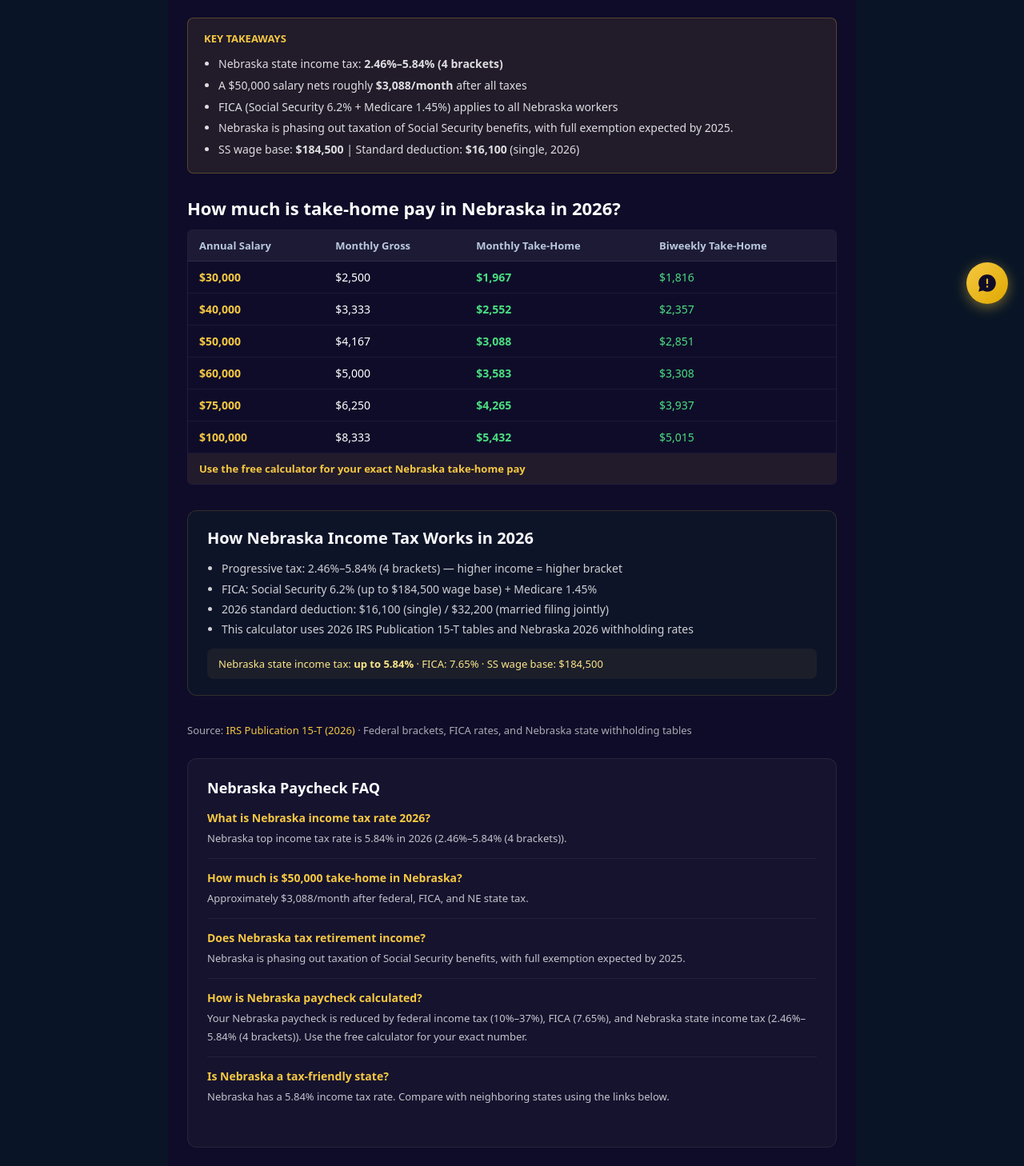
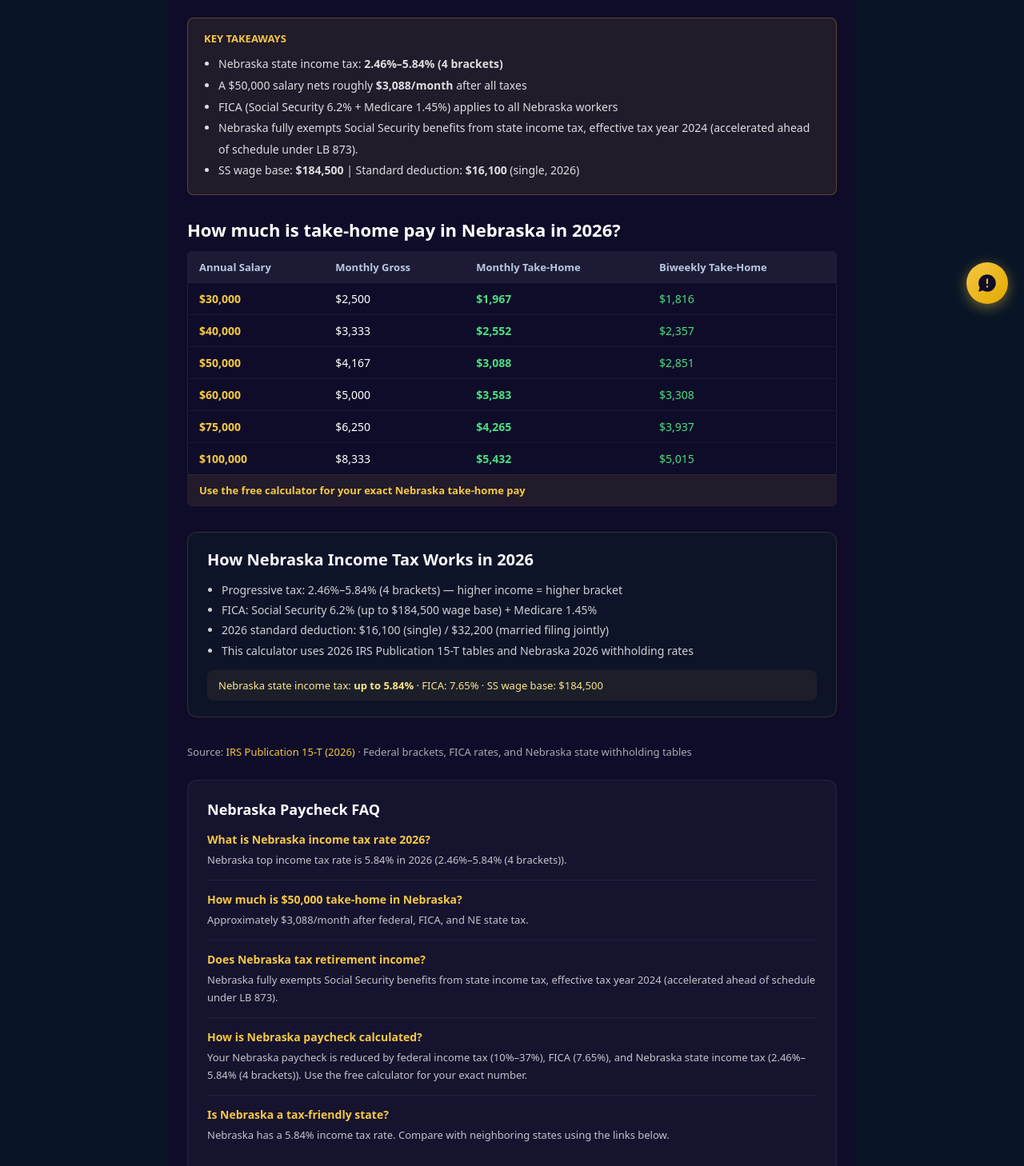
Before and after one commit to devqrcraft-ui/privatepaycheck, a Next.js app: page /nebraska-paycheck-calculator in a window 1280 px wide. Shown: the part 400-1858 px from the top of the page at 80% size. Built offline with nearby package versions, Linux system fonts and the light colour scheme.

Commit message:
fix: correct stale Social Security exemption dates for Nebraska (fully exempt since 2024, not 'expected 2025') and West Virginia (phase-out completed 2026, not ongoing)

```diff
--- a/src/app/nebraska-paycheck-calculator/page.tsx
+++ b/src/app/nebraska-paycheck-calculator/page.tsx
@@ -11,7 +11,7 @@ export const metadata: Metadata = {
 export default function Page() {
   return (
     <main style={{ maxWidth:860, margin:'0 auto', padding:'48px 24px', fontFamily:'system-ui,sans-serif', background:'#0f0c29', minHeight:'100vh', color:'white' }}>
-      <script type="application/ld+json" dangerouslySetInnerHTML={{ __html: '{"@context":"https://schema.org","@type":"FAQPage","mainEntity":[{"@type":"Question","name":"What is Nebraska income tax rate 2026?","acceptedAnswer":{"@type":"Answer","text":"Nebraska top income tax rate is 5.84% in 2026 (2.46%–5.84% (4 brackets))."}},{"@type":"Question","name":"How much is $50,000 take-home in Nebraska?","acceptedAnswer":{"@type":"Answer","text":"Approximately $3,088/month after federal, FICA, and NE state tax."}},{"@type":"Question","name":"Does Nebraska tax retirement income?","acceptedAnswer":{"@type":"Answer","text":"Nebraska is phasing out taxation of Social Security benefits, with full exemption expected by 2025."}},{"@type":"Question","name":"How is Nebraska paycheck calculated?","acceptedAnswer":{"@type":"Answer","text":"Your Nebraska paycheck is reduced by federal income tax (10%–37%), FICA (7.65%), and Nebraska state income tax (2.46%–5.84% (4 brackets)). Use the free calculator for your exact number."}},{"@type":"Question","name":"Is Nebraska a tax-friendly state?","acceptedAnswer":{"@type":"Answer","text":"Nebraska has a 5.84% income tax rate. Compare with neighboring states using the links below."}}]}' }} />
+      <script type="application/ld+json" dangerouslySetInnerHTML={{ __html: '{"@context":"https://schema.org","@type":"FAQPage","mainEntity":[{"@type":"Question","name":"What is Nebraska income tax rate 2026?","acceptedAnswer":{"@type":"Answer","text":"Nebraska top income tax rate is 5.84% in 2026 (2.46%–5.84% (4 brackets))."}},{"@type":"Question","name":"How much is $50,000 take-home in Nebraska?","acceptedAnswer":{"@type":"Answer","text":"Approximately $3,088/month after federal, FICA, and NE state tax."}},{"@type":"Question","name":"Does Nebraska tax retirement income?","acceptedAnswer":{"@type":"Answer","text":"Nebraska fully exempts Social Security benefits from state income tax, effective tax year 2024 (accelerated ahead of schedule under LB 873)."}},{"@type":"Question","name":"How is Nebraska paycheck calculated?","acceptedAnswer":{"@type":"Answer","text":"Your Nebraska paycheck is reduced by federal income tax (10%–37%), FICA (7.65%), and Nebraska state income tax (2.46%–5.84% (4 brackets)). Use the free calculator for your exact number."}},{"@type":"Question","name":"Is Nebraska a tax-friendly state?","acceptedAnswer":{"@type":"Answer","text":"Nebraska has a 5.84% income tax rate. Compare with neighboring states using the links below."}}]}' }} />
       <script type="application/ld+json" dangerouslySetInnerHTML={{ __html: '{"@context":"https://schema.org","@type":"BreadcrumbList","itemListElement":[{"@type":"ListItem","position":1,"name":"Home","item":"https://www.privatepaycheck.com"},{"@type":"ListItem","position":2,"name":"Nebraska Paycheck Calculator","item":"https://www.privatepaycheck.com/nebraska-paycheck-calculator"}]}' }} />
       <script type="application/ld+json" dangerouslySetInnerHTML={{ __html: '{"@context":"https://schema.org","@type":"BlogPosting","headline":"Nebraska Paycheck Calculator 2026","datePublished":"2026-05-15","dateModified":"2026-06-01","author":{"@type":"Person","name":"Ethan Blake"},"reviewedBy":{"@type":"Person","name":"Ethan Blake"},"publisher":{"@type":"Organization","name":"PrivatePaycheck"},"mainEntityOfPage":"https://www.privatepaycheck.com/nebraska-paycheck-calculator"}' }} />
 
@@ -37,7 +37,7 @@ export default function Page() {
           <li>Nebraska state income tax: <strong>2.46%–5.84% (4 brackets)</strong></li>
           <li>A $50,000 salary nets roughly <strong>$3,088/month</strong> after all taxes</li>
           <li>FICA (Social Security 6.2% + Medicare 1.45%) applies to all Nebraska workers</li>
-          <li>Nebraska is phasing out taxation of Social Security benefits, with full exemption expected by 2025.</li>
+          <li>Nebraska fully exempts Social Security benefits from state income tax, effective tax year 2024 (accelerated ahead of schedule under LB 873).</li>
           <li>SS wage base: <strong>$184,500</strong> | Standard deduction: <strong>$16,100</strong> (single, 2026)</li>
         </ul>
       </div>
@@ -129,7 +129,7 @@ export default function Page() {
           </div>
           <div style={{ marginBottom:'14px', paddingBottom:'14px', borderBottom: '1px solid rgba(255,255,255,0.06)' }}>
             <h3 style={{ fontSize:'14px', fontWeight:700, marginBottom:'5px', color:'#F5C842' }}>Does Nebraska tax retirement income?</h3>
-            <p style={{ fontSize:'13px', color:'rgba(255,255,255,0.75)', lineHeight:1.7, margin:0 }}>Nebraska is phasing out taxation of Social Security benefits, with full exemption expected by 2025.</p>
+            <p style={{ fontSize:'13px', color:'rgba(255,255,255,0.75)', lineHeight:1.7, margin:0 }}>Nebraska fully exempts Social Security benefits from state income tax, effective tax year 2024 (accelerated ahead of schedule under LB 873).</p>
           </div>
           <div style={{ marginBottom:'14px', paddingBottom:'14px', borderBottom: '1px solid rgba(255,255,255,0.06)' }}>
             <h3 style={{ fontSize:'14px', fontWeight:700, marginBottom:'5px', color:'#F5C842' }}>How is Nebraska paycheck calculated?</h3>
--- a/src/app/west-virginia-paycheck-calculator/page.tsx
+++ b/src/app/west-virginia-paycheck-calculator/page.tsx
@@ -11,7 +11,7 @@ export const metadata: Metadata = {
 export default function Page() {
   return (
     <main style={{ maxWidth:860, margin:'0 auto', padding:'48px 24px', fontFamily:'system-ui,sans-serif', background:'#0f0c29', minHeight:'100vh', color:'white' }}>
-      <script type="application/ld+json" dangerouslySetInnerHTML={{ __html: '{"@context":"https://schema.org","@type":"FAQPage","mainEntity":[{"@type":"Question","name":"What is West Virginia income tax rate 2026?","acceptedAnswer":{"@type":"Answer","text":"West Virginia top income tax rate is 6.5% in 2026 (2.36%–5.12% (5 brackets))."}},{"@type":"Question","name":"How much is $50,000 take-home in West Virginia?","acceptedAnswer":{"@type":"Answer","text":"Approximately $3,065/month after federal, FICA, and WV state tax."}},{"@type":"Question","name":"Does West Virginia tax retirement income?","acceptedAnswer":{"@type":"Answer","text":"West Virginia is phasing out taxation of Social Security benefits, with a 35% exemption in 2024 growing to 100% by 2026."}},{"@type":"Question","name":"How is West Virginia paycheck calculated?","acceptedAnswer":{"@type":"Answer","text":"Your West Virginia paycheck is reduced by federal income tax (10%–37%), FICA (7.65%), and West Virginia state income tax (2.36%–5.12% (5 brackets)). Use the free calculator for your exact number."}},{"@type":"Question","name":"Is West Virginia a tax-friendly state?","acceptedAnswer":{"@type":"Answer","text":"West Virginia has a 6.5% income tax rate. Compare with neighboring states using the links below."}}]}' }} />
+      <script type="application/ld+json" dangerouslySetInnerHTML={{ __html: '{"@context":"https://schema.org","@type":"FAQPage","mainEntity":[{"@type":"Question","name":"What is West Virginia income tax rate 2026?","acceptedAnswer":{"@type":"Answer","text":"West Virginia top income tax rate is 6.5% in 2026 (2.36%–5.12% (5 brackets))."}},{"@type":"Question","name":"How much is $50,000 take-home in West Virginia?","acceptedAnswer":{"@type":"Answer","text":"Approximately $3,065/month after federal, FICA, and WV state tax."}},{"@type":"Question","name":"Does West Virginia tax retirement income?","acceptedAnswer":{"@type":"Answer","text":"West Virginia completed its 3-year phase-out of Social Security taxation in 2026 — benefits are now 100% exempt from state tax (35% in 2024, 65% in 2025, 100% in 2026)."}},{"@type":"Question","name":"How is West Virginia paycheck calculated?","acceptedAnswer":{"@type":"Answer","text":"Your West Virginia paycheck is reduced by federal income tax (10%–37%), FICA (7.65%), and West Virginia state income tax (2.36%–5.12% (5 brackets)). Use the free calculator for your exact number."}},{"@type":"Question","name":"Is West Virginia a tax-friendly state?","acceptedAnswer":{"@type":"Answer","text":"West Virginia has a 6.5% income tax rate. Compare with neighboring states using the links below."}}]}' }} />
       <script type="application/ld+json" dangerouslySetInnerHTML={{ __html: '{"@context":"https://schema.org","@type":"BreadcrumbList","itemListElement":[{"@type":"ListItem","position":1,"name":"Home","item":"https://www.privatepaycheck.com"},{"@type":"ListItem","position":2,"name":"West Virginia Paycheck Calculator","item":"https://www.privatepaycheck.com/west-virginia-paycheck-calculator"}]}' }} />
       <script type="application/ld+json" dangerouslySetInnerHTML={{ __html: '{"@context":"https://schema.org","@type":"BlogPosting","headline":"West Virginia Paycheck Calculator 2026","datePublished":"2026-05-15","dateModified":"2026-06-01","author":{"@type":"Person","name":"Ethan Blake"},"reviewedBy":{"@type":"Person","name":"Ethan Blake"},"publisher":{"@type":"Organization","name":"PrivatePaycheck"},"mainEntityOfPage":"https://www.privatepaycheck.com/west-virginia-paycheck-calculator"}' }} />
 
@@ -37,7 +37,7 @@ export default function Page() {
           <li>West Virginia state income tax: <strong>2.36%–5.12% (5 brackets)</strong></li>
           <li>A $50,000 salary nets roughly <strong>$3,065/month</strong> after all taxes</li>
           <li>FICA (Social Security 6.2% + Medicare 1.45%) applies to all West Virginia workers</li>
-          <li>West Virginia is phasing out taxation of Social Security benefits, with a 35% exemption in 2024 growing to 100% by 2026.</li>
+          <li>West Virginia completed its 3-year phase-out of Social Security taxation in 2026 — benefits are now 100% exempt from state tax (35% in 2024, 65% in 2025, 100% in 2026).</li>
           <li>SS wage base: <strong>$184,500</strong> | Standard deduction: <strong>$16,100</strong> (single, 2026)</li>
         </ul>
       </div>
@@ -129,7 +129,7 @@ export default function Page() {
           </div>
           <div style={{ marginBottom:'14px', paddingBottom:'14px', borderBottom: '1px solid rgba(255,255,255,0.06)' }}>
             <h3 style={{ fontSize:'14px', fontWeight:700, marginBottom:'5px', color:'#F5C842' }}>Does West Virginia tax retirement income?</h3>
-            <p style={{ fontSize:'13px', color:'rgba(255,255,255,0.75)', lineHeight:1.7, margin:0 }}>West Virginia is phasing out taxation of Social Security benefits, with a 35% exemption in 2024 growing to 100% by 2026.</p>
+            <p style={{ fontSize:'13px', color:'rgba(255,255,255,0.75)', lineHeight:1.7, margin:0 }}>West Virginia completed its 3-year phase-out of Social Security taxation in 2026 — benefits are now 100% exempt from state tax (35% in 2024, 65% in 2025, 100% in 2026).</p>
           </div>
           <div style={{ marginBottom:'14px', paddingBottom:'14px', borderBottom: '1px solid rgba(255,255,255,0.06)' }}>
             <h3 style={{ fontSize:'14px', fontWeight:700, marginBottom:'5px', color:'#F5C842' }}>How is West Virginia paycheck calculated?</h3>
```
